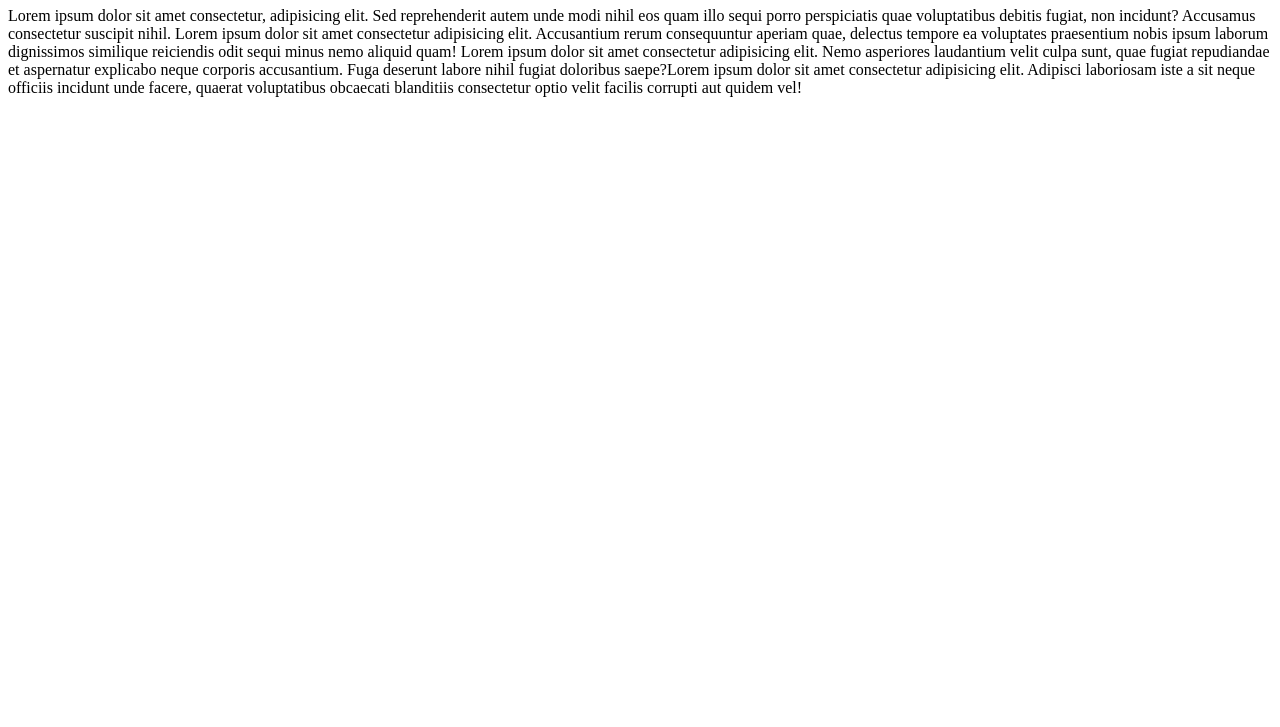
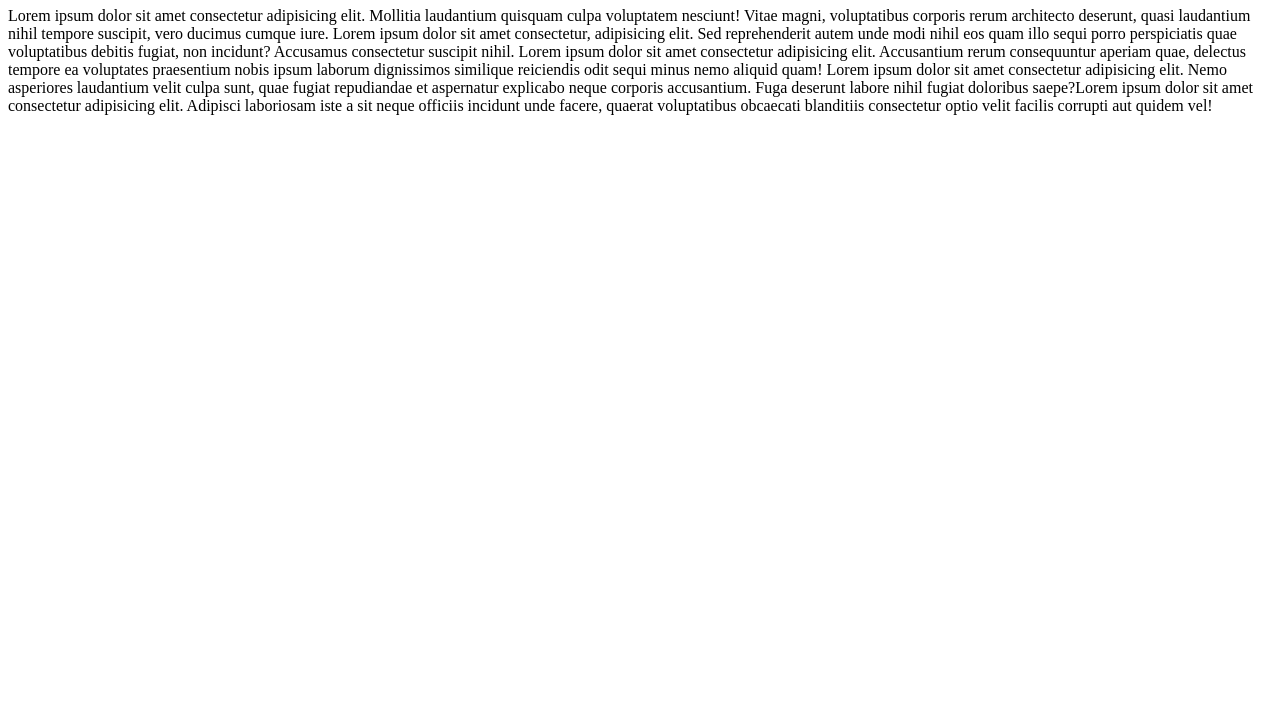
Before and after one commit to Naji-moradi/abc, a plain HTML site: page index.html in a window 1280 px wide. Shown: the part 73-800 px from the top of the page. Drawn offline with Linux system fonts and the light colour scheme.

Commit message:
this is second version

```diff
--- a/index.html
+++ b/index.html
@@ -9,15 +9,18 @@
   <body>
     <h1>Akhtar mohammad</h1>
     <p>
-      Lorem ipsum dolor sit amet consectetur, adipisicing elit. Sed
-      reprehenderit autem unde modi nihil eos quam illo sequi porro perspiciatis
-      quae voluptatibus debitis fugiat, non incidunt? Accusamus consectetur
-      suscipit nihil. Lorem ipsum dolor sit amet consectetur adipisicing elit.
-      Accusantium rerum consequuntur aperiam quae, delectus tempore ea
-      voluptates praesentium nobis ipsum laborum dignissimos similique
-      reiciendis odit sequi minus nemo aliquid quam! Lorem ipsum dolor sit amet
-      consectetur adipisicing elit. Nemo asperiores laudantium velit culpa sunt,
-      quae fugiat repudiandae et aspernatur explicabo neque corporis
+      Lorem ipsum dolor sit amet consectetur adipisicing elit. Mollitia
+      laudantium quisquam culpa voluptatem nesciunt! Vitae magni, voluptatibus
+      corporis rerum architecto deserunt, quasi laudantium nihil tempore
+      suscipit, vero ducimus cumque iure. Lorem ipsum dolor sit amet
+      consectetur, adipisicing elit. Sed reprehenderit autem unde modi nihil eos
+      quam illo sequi porro perspiciatis quae voluptatibus debitis fugiat, non
+      incidunt? Accusamus consectetur suscipit nihil. Lorem ipsum dolor sit amet
+      consectetur adipisicing elit. Accusantium rerum consequuntur aperiam quae,
+      delectus tempore ea voluptates praesentium nobis ipsum laborum dignissimos
+      similique reiciendis odit sequi minus nemo aliquid quam! Lorem ipsum dolor
+      sit amet consectetur adipisicing elit. Nemo asperiores laudantium velit
+      culpa sunt, quae fugiat repudiandae et aspernatur explicabo neque corporis
       accusantium. Fuga deserunt labore nihil fugiat doloribus saepe?Lorem ipsum
       dolor sit amet consectetur adipisicing elit. Adipisci laboriosam iste a
       sit neque officiis incidunt unde facere, quaerat voluptatibus obcaecati
```
